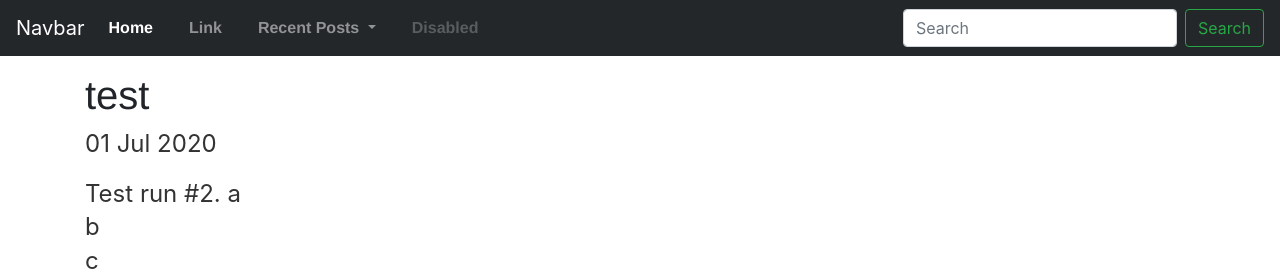
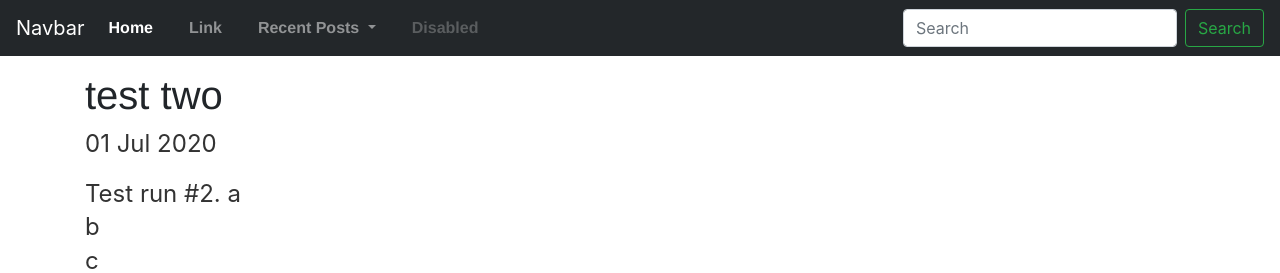
Before and after one commit to didaktisch/didaktisch.github.io, a Jekyll site: the page built from _posts/2020-07-01-test-two.md, in a window 1280 px wide and 1169 px high. Shown: the top 273 px of the window. Built offline with Jekyll 4.4.1, drawn with Linux system fonts in a browser that asks for light colours; nearby versions of some CDN libraries.

Commit message:
fix
fixes

```diff
--- a/_layouts/default.html
+++ b/_layouts/default.html
@@ -33,10 +33,9 @@
 					</a>
 					<div class="dropdown-menu" aria-labelledby="navbarDropdown">
 						{% for post in site.posts limit:5 %}
-						<a href="{{ post.url }}">{{ post.title }}</a>
+						<a href="{{ post.url }}">{{ post.title }}</a><br>
 						{% endfor %}
 						<div class="dropdown-divider"></div>
-						<a class="dropdown-item" href="#">Something else here</a>
 					</div>
 				</li>
 				<li class="nav-item">
--- a/_posts/2020-07-01-test-two.md
+++ b/_posts/2020-07-01-test-two.md
@@ -1,6 +1,6 @@
 ---
 layout: post
-title: "test"
+title: "test two"
 date: 2020-07-01
 ---
 
```
